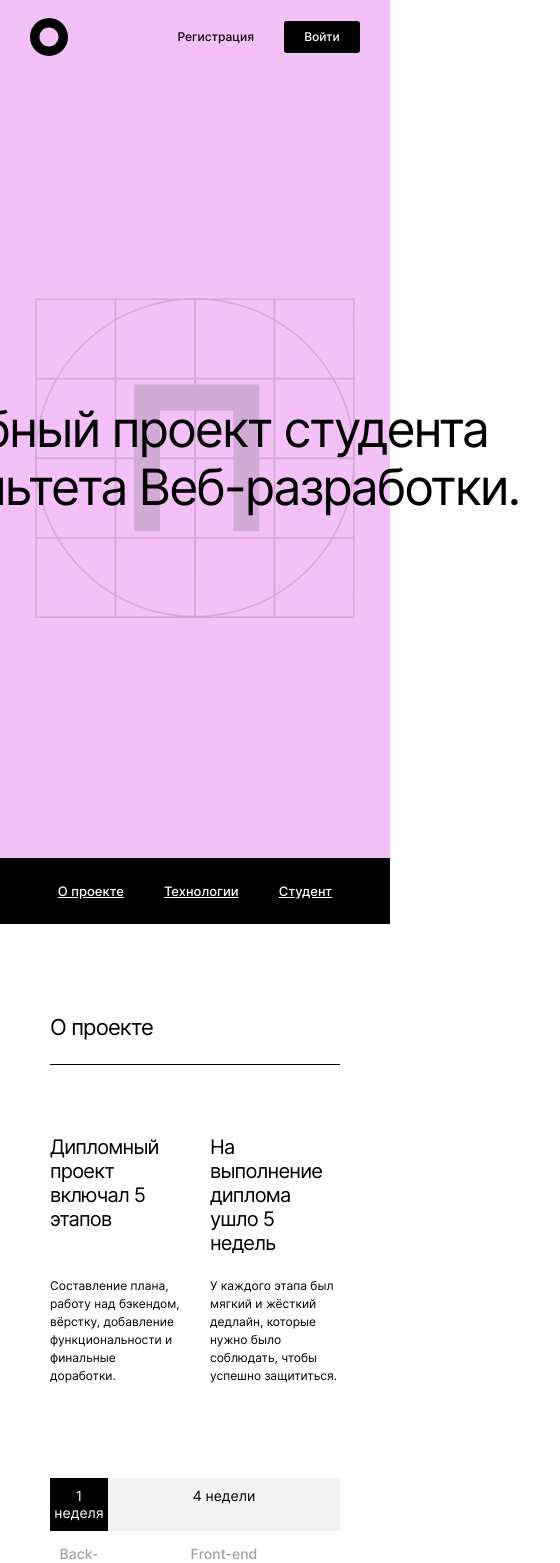
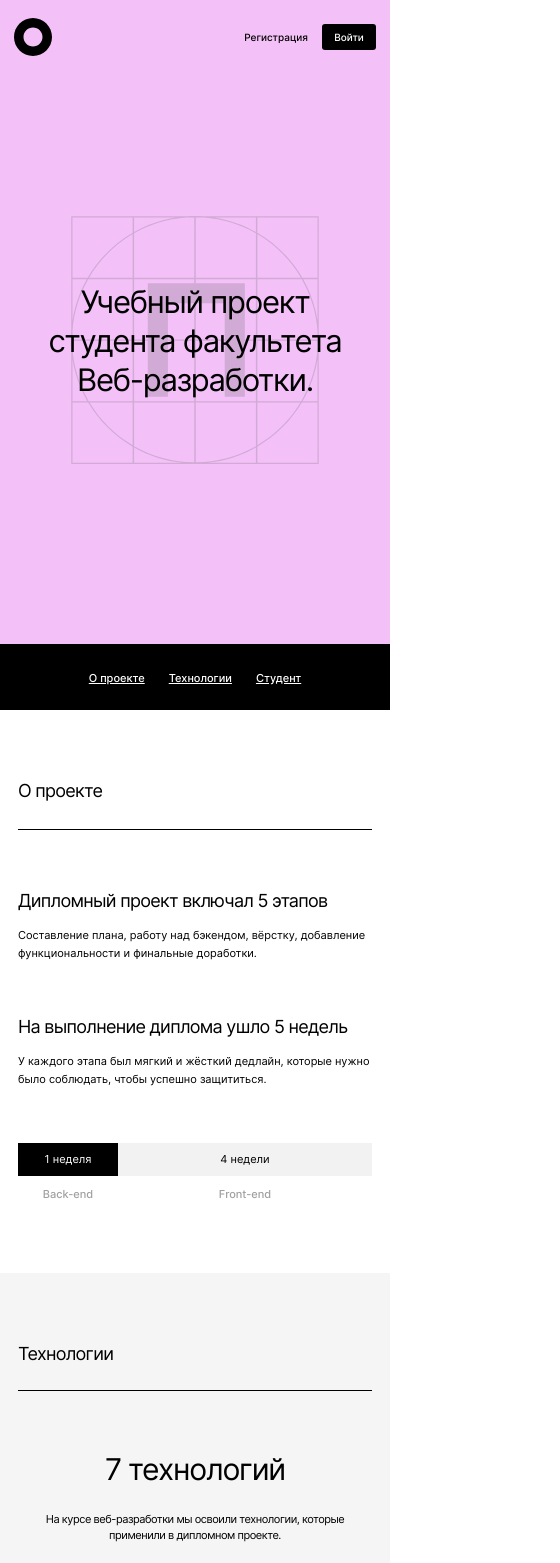
Before and after one commit to Anton-Lazutin/movies-explorer-frontend, a React (Create React App) app: page / in a window 390 px wide. Shown: the top 1563 px of the page, 560 px wide, since content can reach past the window. Built offline with nearby package versions, Linux system fonts and the light colour scheme.

Commit message:
mobile version

```diff
--- a/src/components/Footer/Footer.jsx
+++ b/src/components/Footer/Footer.jsx
@@ -11,7 +11,7 @@ export default function Footer() {
           <a
             href='https://practicum.yandex.ru/'
             target='_blank'
-            className="footte__link"
+            className="footer__link"
             rel="noreferrer"
           >
             Яндекс.Практикум
@@ -19,7 +19,7 @@ export default function Footer() {
           <a
             href='https://github.com/Anton-Lazutin'
             target='_blank'
-            className="footte__link"
+            className="footer__link footer__link_git"
             rel="noreferrer"
           >
             Github
--- a/src/components/Header/Header.css
+++ b/src/components/Header/Header.css
@@ -1,13 +1,19 @@
 .page__header {
   display: flex;
   justify-content: space-between;
-  background-color: #F3C1F8;
+  background-color: #f3c1f8;
   padding: 0 70px;
 }
 
 @media screen and (max-width: 768px) {
   .page__header {
     padding: 0 30px;
+  }
+}
+
+@media screen and (min-width: 320px) and (max-width: 425px) {
+  .page__header {
+    padding: 0 14px;
   }
 }
 
@@ -21,11 +27,17 @@
 }
 
 .header__links-container {
-  padding: 21px 0 0 0;
+  padding-top: 21px;
   margin: 0;
   list-style: none;
   display: flex;
   align-items: center;
+}
+
+@media screen and (min-width: 320px) {
+  .header__links-container {
+    padding-top: 24px;
+  }
 }
 
 .header__signup {
@@ -40,6 +52,13 @@
   line-height: 16px;
 }
 
+@media screen and (min-width: 320px) and (max-width: 425px) {
+  .header__signup {
+    margin-right: 14px;
+    font-size: 10px;
+  }
+}
+
 .header__signin {
   text-align: center;
   padding-top: 8px;
@@ -50,7 +69,7 @@
   min-height: 32px;
   box-sizing: border-box;
   text-decoration: none;
-  color: #FFF;
+  color: #fff;
   transition: opacity 0.3s linear;
   font-family: Inter;
   font-size: 12px;
@@ -58,3 +77,12 @@
   font-weight: 500;
   line-height: 16px;
 }
+
+@media screen and (min-width: 320px) and (max-width: 425px) {
+  .header__signin {
+    padding-top: 5px;
+    width: 54px;
+    min-height: 26px;
+    font-size: 10px;
+  }
+}
--- a/src/components/Main/AboutProject/AboutProject.css
+++ b/src/components/Main/AboutProject/AboutProject.css
@@ -8,26 +8,42 @@
   }
 }
 
+@media screen and (min-width: 320px) and (max-width: 425px) {
+  .page__aboutProject {
+    padding: 70px 18px;
+  }
+}
+
 .aboutProject__title {
   margin: 0 auto;
   margin-bottom: 70px;
   padding-bottom: 24px;
-  border-bottom: 1px solid #000;;
+  border-bottom: 1px solid #000;
   max-width: 100%;
+  color: #000;
   font-family: Inter;
+  font-style: normal;
   font-size: 22px;
   font-weight: 400;
   line-height: normal;
   letter-spacing: -0.88px;
 }
 
+@media screen and (min-width: 320px) and (max-width: 425px) {
+  .aboutProject__title {
+    font-size: 18px;
+    letter-spacing: -0.72px;
+    padding-bottom: 28px;
+    margin-bottom: 60px;
+  }
+}
+
 .aboutProject__container {
   max-width: 100%;
   margin: 0 auto;
   display: grid;
-  grid-template-columns: repeat(2, minmax(0, auto));
+  grid-template-columns: repeat(2, 1fr);
   column-gap: 40px;
-  row-gap: 26px;
   margin-bottom: 110px;
 }
 
@@ -36,6 +52,14 @@
     column-gap: 30px;
     row-gap: 22px;
     margin-bottom: 93px;
+  }
+}
+/* исправить верстку, поменять местами h3 и p */
+@media screen and (min-width: 320px) and (max-width: 425px) {
+  .aboutProject__container {
+    grid-template-columns: repeat(1, 1fr);
+    row-gap: 54px;
+    margin-bottom: 55px;
   }
 }
 
@@ -48,8 +72,16 @@
   letter-spacing: -0.8px;
 }
 
+@media screen and (min-width: 320px) and (max-width: 425px) {
+  .aboutProject__subtitle {
+    font-size: 18px;
+    letter-spacing: -0.72px;
+  }
+}
+
 .aboutProject__description {
-  margin: 0;
+  margin-top: 26px;
+  margin-bottom: 0;
   max-width: 550px;
   font-family: Inter;
   font-style: normal;
@@ -62,6 +94,14 @@
   .aboutProject__description {
     font-size: 12px;
     line-height: 18px;
+    margin-top: 20px;
+  }
+}
+
+@media screen and (min-width: 320px) and (max-width: 425px) {
+  .aboutProject__description {
+    margin-top: 15px;
+    font-size: 11px;
   }
 }
 
@@ -69,8 +109,15 @@
   max-width: 100%;
   margin: 0 auto;
   display: grid;
-  grid-template-columns: calc(228/1140*100%) 1fr;
+  grid-template-columns: calc(228 / 1140 * 100%) 1fr;
   row-gap: 14px;
+}
+
+@media screen and (min-width: 320px) and (max-width: 425px) {
+  .aboutProject__time-learn {
+    grid-template-columns: 100px 1fr;
+    row-gap: 10px;
+  }
 }
 
 .aboutProject__progress {
@@ -78,7 +125,7 @@
   padding-top: 9px;
   padding-bottom: 10px;
   text-align: center;
-  background-color: #F2F2F2;
+  background-color: #f2f2f2;
   color: #000;
   font-family: Inter;
   font-size: 14px;
@@ -86,9 +133,16 @@
   line-height: normal;
 }
 
+@media screen and (min-width: 320px) and (max-width: 425px) {
+  .aboutProject__progress {
+    grid-template-columns: 100px 1fr;
+    font-size: 11px;
+  }
+}
+
 .aboutProject__progress_type_backend {
   background-color: #000;
-  color: #FFF;
+  color: #fff;
 }
 
 .aboutProject__text {
@@ -100,3 +154,9 @@
   line-height: 17px;
   color: #A0A0A0;
 }
+
+@media screen and (min-width: 320px) and (max-width: 425px) {
+  .aboutProject__text {
+    font-size: 11px;
+  }
+}
--- a/src/components/Main/AboutProject/AboutProject.jsx
+++ b/src/components/Main/AboutProject/AboutProject.jsx
@@ -6,10 +6,14 @@ export default function AboutProject() {
     <section className="aboutProject page__aboutProject" id='aboutProject'>
         <h2 className="aboutProject__title">О проекте</h2>
         <div className="aboutProject__container">
+          <div>
           <h3 className="aboutProject__subtitle">Дипломный проект включал 5 этапов</h3>
+          <p className="aboutProject__description">Составление плана, работу над бэкендом, вёрстку, добавление функциональности и финальные доработки.</p>
+          </div>
+          <div>
           <h3 className="aboutProject__subtitle">На выполнение диплома ушло 5 недель</h3>
-          <p className="aboutProject__description">Составление плана, работу над бэкендом, вёрстку, добавление функциональности и финальные доработки.</p>
           <p className="aboutProject__description">У каждого этапа был мягкий и жёсткий дедлайн, которые нужно было соблюдать, чтобы успешно защититься.</p>
+          </div>
         </div>
         <div className="aboutProject__time-learn">
             <p className="aboutProject__progress aboutProject__progress_type_backend" >1 неделя</p>
--- a/src/components/Main/NavTab/NavTab.css
+++ b/src/components/Main/NavTab/NavTab.css
@@ -29,6 +29,12 @@
   }
 }
 
+@media screen and (min-width: 320px) and (max-width: 425px) {
+  .navTab__line:nth-last-of-type(2) {
+    margin: 24px 24px;
+  }
+}
+
 .navTab__link {
   color: #fff;
   font-family: Inter;
@@ -41,3 +47,9 @@
   opacity: 0.7;
   cursor: pointer;
 }
+
+@media screen and (min-width: 320px) and (max-width: 425px) {
+  .navTab__link {
+    font-size: 11px;
+  }
+}
--- a/src/components/Main/Portfolio/Portfolio.css
+++ b/src/components/Main/Portfolio/Portfolio.css
@@ -9,12 +9,26 @@
   }
 }
 
+@media screen and (min-width: 320px) and (max-width: 425px) {
+  .page__portfolio {
+    padding: 0 14px 70px;
+  }
+}
+
 .portfolio__title {
   margin: 0 0 50px 0;
   font-size: 18px;
   font-weight: 400;
   line-height: 20px;
+  font-style: normal;
   color: #a0a0a0;
+}
+
+@media screen and (min-width: 320px) and (max-width: 425px) {
+  .portfolio__title {
+    font-size: 14px;
+    margin: 0 0 30px 0;
+  }
 }
 
 .portfolio__nav {
@@ -40,6 +54,12 @@
   margin-bottom: 0;
 }
 
+@media screen and (min-width: 320px) and (max-width: 425px) {
+  .portfolio__link {
+    margin-bottom: 10px;
+  }
+}
+
 .portfolio__subtitle {
   margin: 0;
   font-style: normal;
@@ -49,11 +69,22 @@
   letter-spacing: -1.2px;
   transition: opacity 0.3s linear;
 }
+.portfolio__subtitle:hover {
+  opacity: 0.7;
+  cursor: pointer;
+}
 
 @media screen and (max-width: 768px) {
   .portfolio__subtitle {
     font-size: 28px;
     letter-spacing: -1.12px;
+  }
+}
+
+@media screen and (min-width: 320px) and (max-width: 425px) {
+  .portfolio__subtitle {
+    font-size: 18px;
+    letter-spacing: -0.72px;
   }
 }
 
@@ -71,9 +102,13 @@
   transition: opacity 0.3s linear;
 }
 
-.portfolio__subtitle:hover {
-  opacity: 0.7;
-  cursor: pointer;
+@media screen and (min-width: 320px) and (max-width: 425px) {
+  .portfolio__button {
+    width: 18px;
+    height: 28px;
+    background-position: 4px 19px;
+    background-size: 10px 9px;
+  }
 }
 
 .portfolio__button:hover {
--- a/src/components/Main/Promo/Promo.css
+++ b/src/components/Main/Promo/Promo.css
@@ -3,7 +3,7 @@
   display: flex;
   justify-content: center;
   background-position: center;
-  background-color: #F3C1F8;
+  background-color: #f3c1f8;
   position: relative;
 }
 
@@ -13,8 +13,15 @@
   }
 }
 
+@media screen and (min-width: 320px) and (max-width: 425px) {
+  .page__promo {
+    padding: 142px 0 180px;
+  }
+}
+
 .promo__title {
   margin: 0;
+  color: #000;
   font-size: 50px;
   font-weight: 400;
   line-height: 58px;
@@ -29,9 +36,26 @@
   transform: translate(-50%, -50%);
 }
 
+@media screen and (min-width: 320px) and (max-width: 425px) {
+  .promo__title {
+    max-width: 300px;
+    font-size: 31px;
+    line-height: 39px;
+    letter-spacing: -1.24px;
+  }
+}
+
 .promo__background {
   background-image: url(../../../images/background-logo.svg);
+  background-size: cover;
   height: 320px;
   width: 320px;
   position: relative;
 }
+
+@media screen and (min-width: 320px) and (max-width: 425px) {
+  .promo__background {
+    height: 248px;
+    width: 248px;
+  }
+}
--- a/src/components/Main/Techs/Techs.css
+++ b/src/components/Main/Techs/Techs.css
@@ -7,6 +7,12 @@
 @media screen and (max-width: 768px) {
   .page__techs {
     padding: 90px 50px;
+  }
+}
+
+@media screen and (min-width: 320px) and (max-width: 425px) {
+  .page__techs {
+    padding: 70px 18px;
   }
 }
 
@@ -28,6 +34,15 @@
   }
 }
 
+@media screen and (min-width: 320px) and (max-width: 425px) {
+  .techs__title {
+    margin-bottom: 60px;
+    padding-bottom: 26px;
+    font-size: 18px;
+    letter-spacing: -0.72px;
+  }
+}
+
 .techs__subtitle {
   margin: 0 0 26px 0;
   text-align: center;
@@ -40,6 +55,15 @@
 @media screen and (max-width: 768px) {
   .techs__subtitle {
     margin-bottom: 20px;
+  }
+}
+
+@media screen and (min-width: 320px) and (max-width: 425px) {
+  .techs__subtitle {
+    margin-bottom: 24px;
+    font-size: 30px;
+    line-height: normal;
+    letter-spacing: -1.2px;
   }
 }
 
@@ -65,6 +89,15 @@
   }
 }
 
+@media screen and (min-width: 320px) and (max-width: 425px) {
+  .techs__description {
+    margin-bottom: 50px;
+    font-size: 11px;
+    line-height: 16px;
+    letter-spacing: -0.44px;
+  }
+}
+
 .techs__list {
   list-style: none;
   max-width: 690px;
@@ -79,6 +112,12 @@
 @media screen and (max-width: 768px) {
   .techs__list {
     grid-template-columns: repeat(auto-fit, 84px);
+  }
+}
+
+@media screen and (min-width: 320px) and (max-width: 425px) {
+  .techs__list {
+    grid-template-columns: repeat(2, 84px);
   }
 }
 
```
Also changed, not shown: src/components/Footer/Footer.css (+67 -9 lines), src/components/Main/AboutMe/AboutMe.css (+63 -1 lines).
